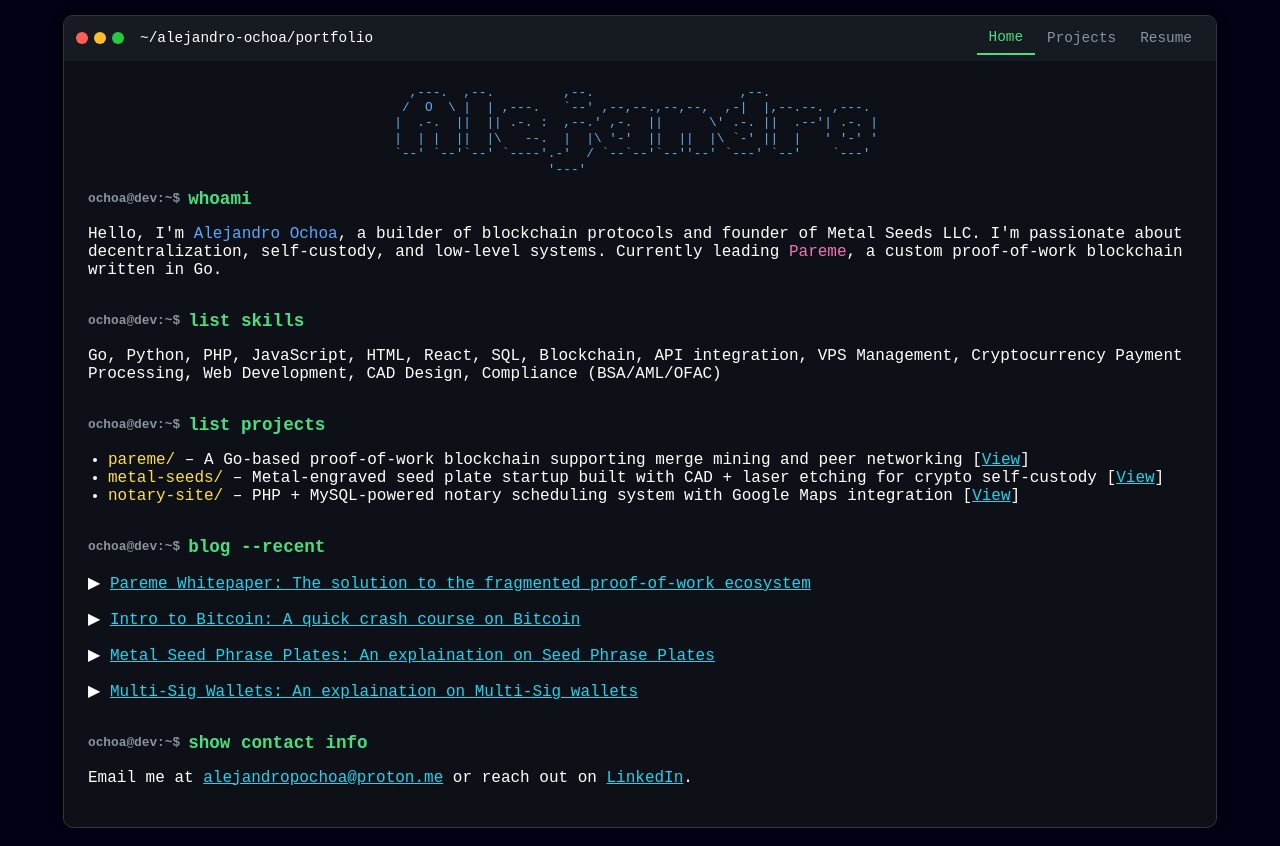
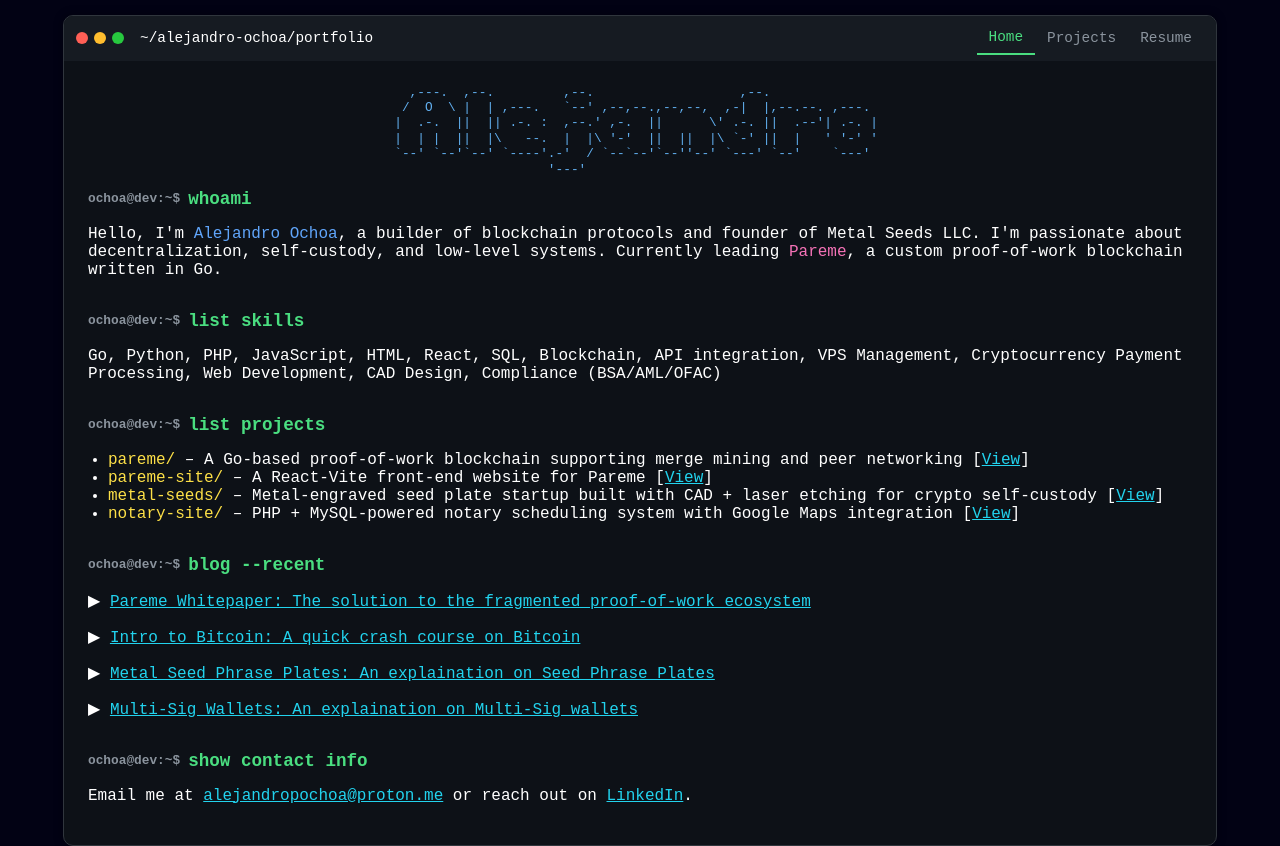
Before and after one commit to radikalreems/portfolio, a React (Create React App) app: page / in a window 1280 px wide. Built offline with nearby package versions, Linux system fonts and the light colour scheme.

Commit message:
fixed list projects section

```diff
--- a/src/components/TerminalPortfolio.js
+++ b/src/components/TerminalPortfolio.js
@@ -123,6 +123,10 @@
               <li>
                 <span className="text-yellow">pareme/</span> – A Go-based proof-of-work blockchain supporting merge mining and peer networking [
                 <a href="#" className="text-cyan" onClick={(e) => { e.preventDefault(); setActiveTab('projects'); handleProjectClick('pareme'); }}>View</a>]
+              </li>
+              <li>
+                <span className="text-yellow">pareme-site/</span> – A React-Vite front-end website for Pareme [
+                <a href="#" className="text-cyan" onClick={(e) => { e.preventDefault(); setActiveTab('projects'); handleProjectClick('pareme-site'); }}>View</a>]
               </li>
               <li>
                 <span className="text-yellow">metal-seeds/</span> – Metal-engraved seed plate startup built with CAD + laser etching for crypto self-custody [
```
